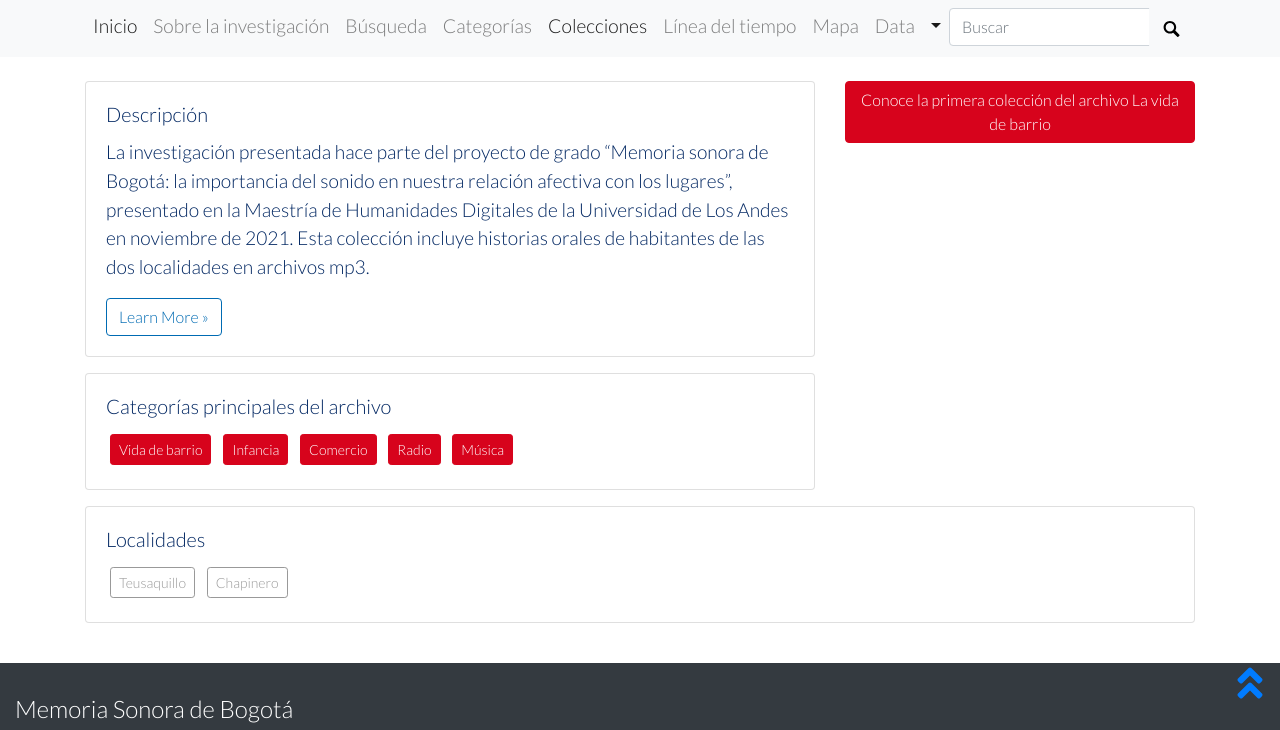
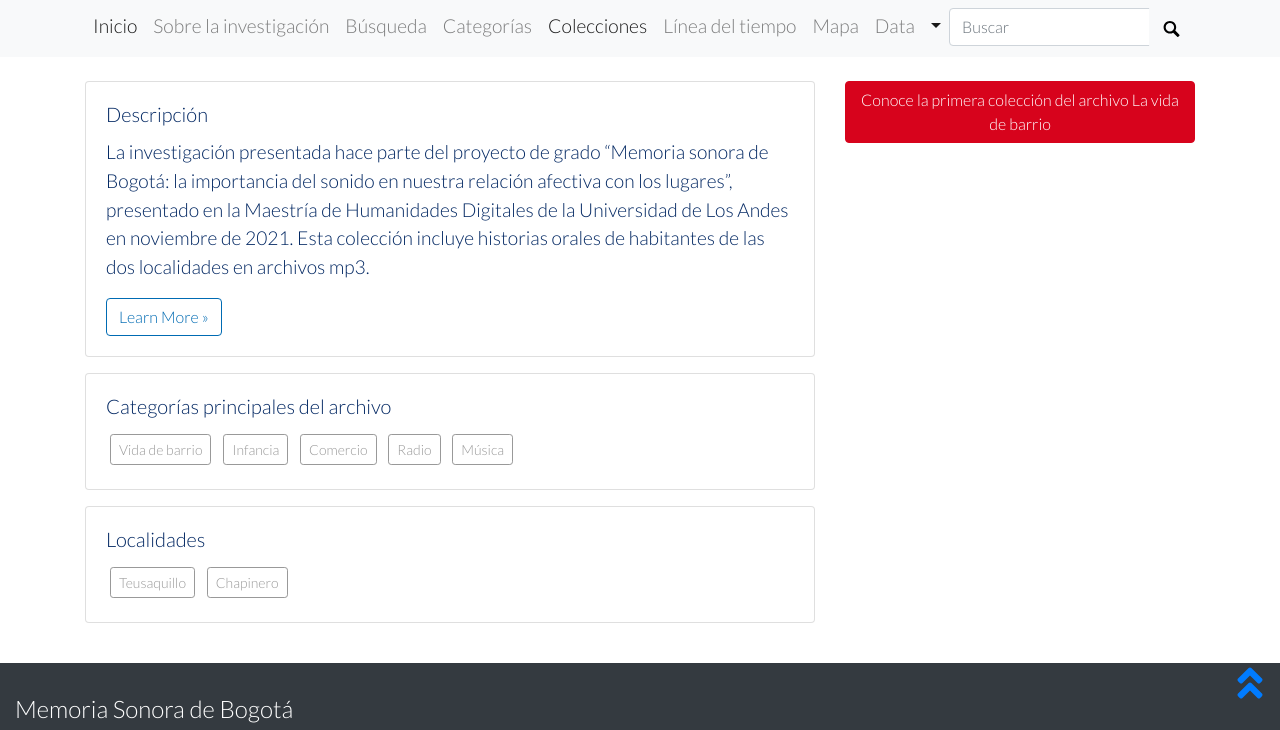
Before and after one commit to lparisb/memoriasonorabogota, a Jekyll site: the page built from index.md, in a window 1280 px wide and 900 px high, scrolled down 537 px, cut to the strip 170-900 px from the top of the window. Built offline with Jekyll 4.4.1, drawn with Linux system fonts in a browser that asks for light colours.

Commit message:
Update home-infographic.html

```diff
--- a/_layouts/home-infographic.html
+++ b/_layouts/home-infographic.html
@@ -6,8 +6,8 @@
   <div class="col-md-8">
 
     {% include index/description.html %}
-    {% include index/featured-terms.html field="subject" title="Categorías principales del archivo" btn-color="info" %}
-
+    {% include index/featured-terms.html field="subject" title="Categorías principales del archivo" btn-color="outline-secondary" %}
+    {% include index/featured-terms.html field="location" title="Localidades" btn-color="outline-secondary" %}
 
   </div>
   <div class="col-md-4">
@@ -17,6 +17,6 @@
 
   </div>
   <div class="col-md-12">
- {% include index/featured-terms.html field="location" title="Localidades" btn-color="outline-secondary" %}
+
   </div>
 </div>
```
